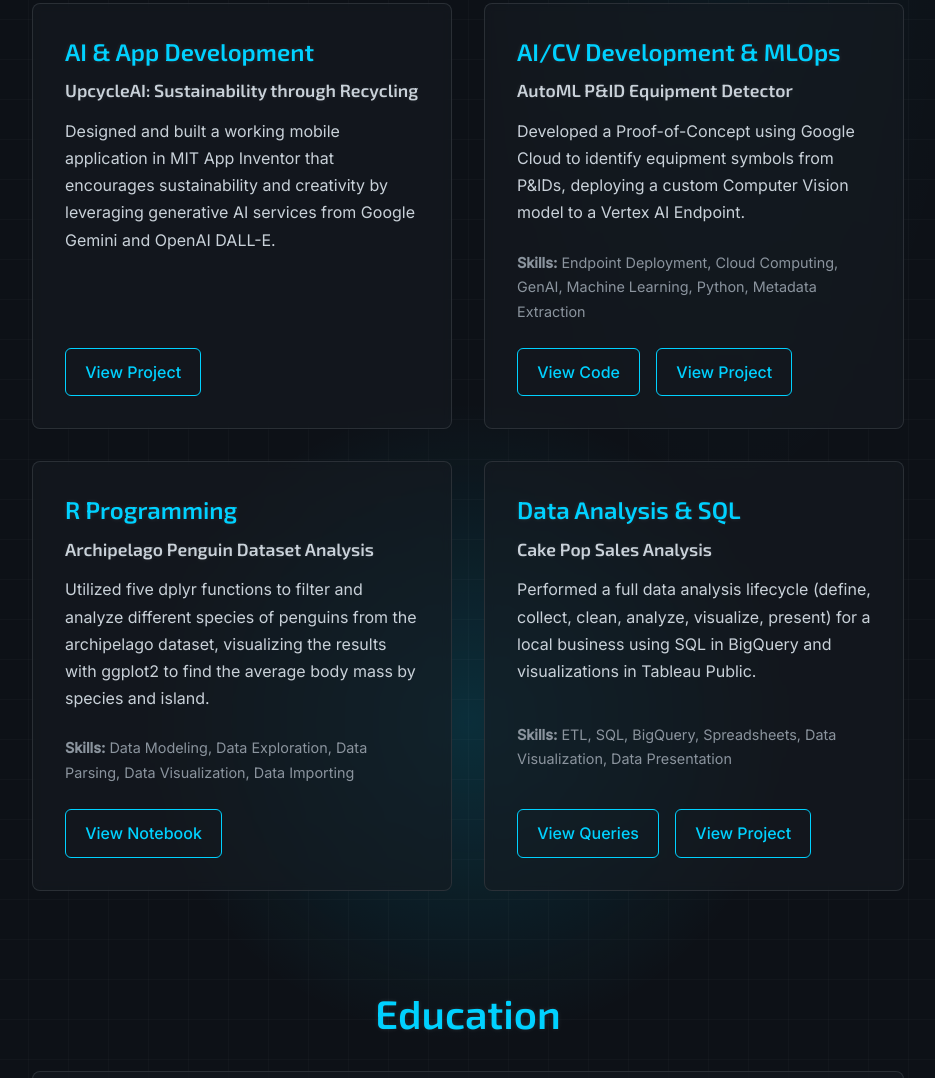
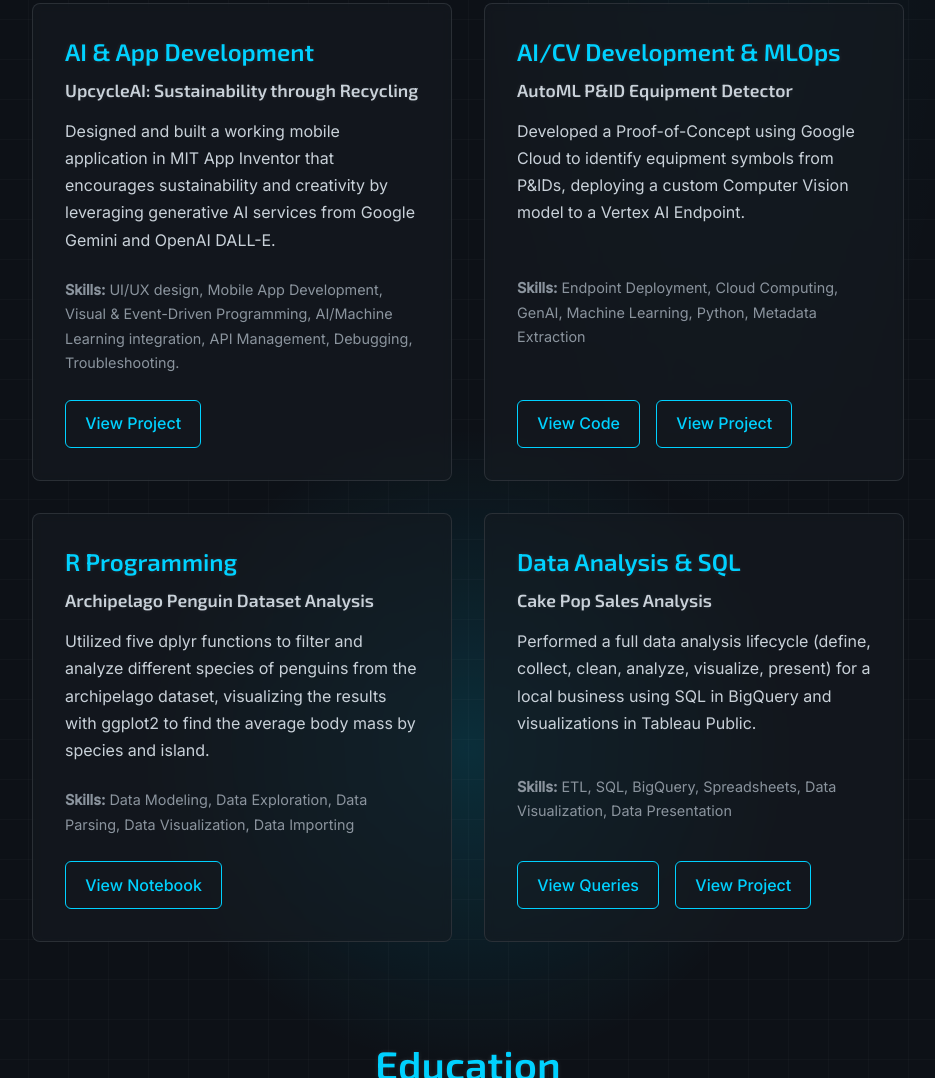
Before and after one commit to Aunestly/Aunestly.github.io, a plain HTML site: page portfolio.html in a window 1280 px wide. Shown: the part 781-1859 px from the top of the page, without its empty margins (172-1107 px from the left). Drawn offline with Linux system fonts and the light colour scheme.

Commit message:
Update portfolio.html

```diff
--- a/portfolio.html
+++ b/portfolio.html
@@ -65,6 +65,7 @@
           <h3>AI & App Development</h3>
           <h4>UpcycleAI: Sustainability through Recycling</h4>
           <p>Designed and built a working mobile application in MIT App Inventor that encourages sustainability and creativity by leveraging generative AI services from Google Gemini and OpenAI DALL-E.</p>
+           <p class="skills"><strong>Skills:</strong> UI/UX design, Mobile App Development, Visual & Event-Driven Programming, AI/Machine Learning integration, API Management, Debugging, Troubleshooting. </p>
           <div class="card-footer">
             <a href="https://github.com/Aunestly/UpcycleAI.text" class="btn" target="_blank" rel="noopener noreferrer">View Project</a>
           </div>
```
